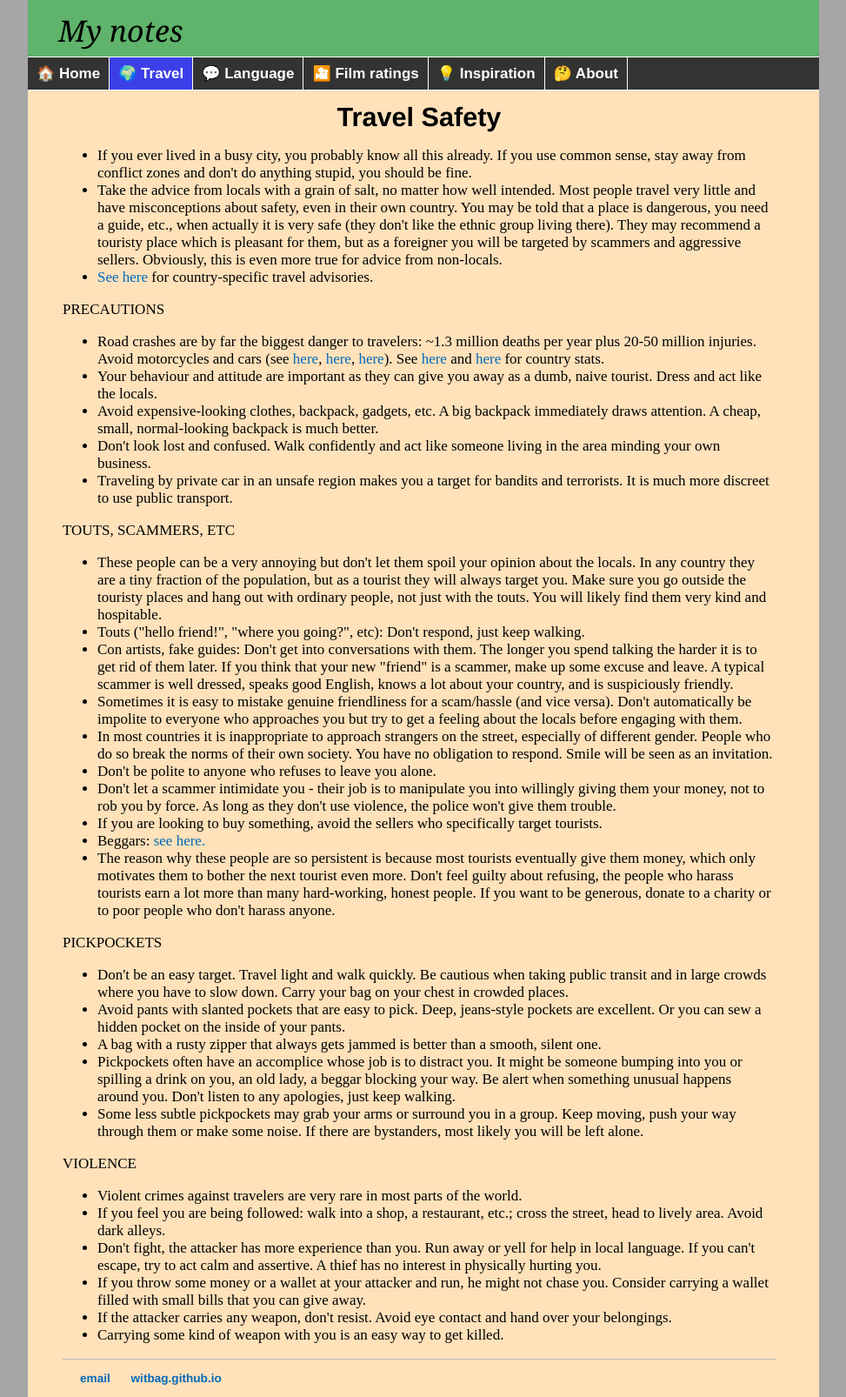
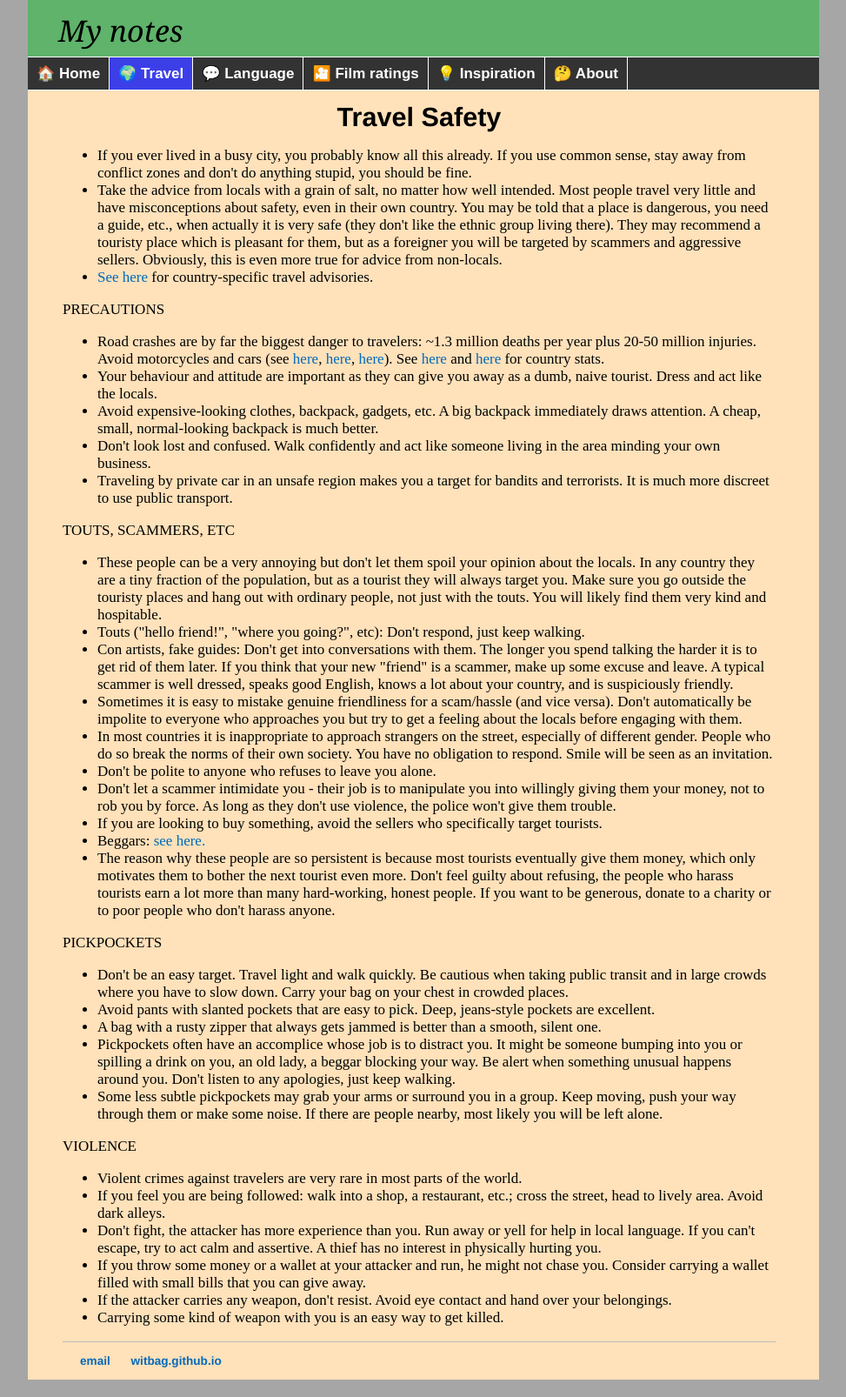
Before and after one commit to witbag/witbag.github.io, a Jekyll site: the page built from travel/safety.html, in a window 1280 px wide. Shown: the whole page at 87% size, without its empty margins (153-1126 px from the left). Built offline with Jekyll 4.4.1, drawn with Linux system fonts in a browser that asks for light colours.

Commit message:
Update safety.html

```diff
--- a/travel/safety.html
+++ b/travel/safety.html
@@ -37,10 +37,10 @@ title: Travel advice
 <p>PICKPOCKETS</p>
 <ul>
 <li>Don't be an easy target. Travel light and walk quickly. Be cautious when taking public transit and in large crowds where you have to slow down. Carry your bag on your chest in crowded places.</li>
-<li>Avoid pants with slanted pockets that are easy to pick. Deep, jeans-style pockets are excellent. Or you can sew a hidden pocket on the inside of your pants.</li>
+<li>Avoid pants with slanted pockets that are easy to pick. Deep, jeans-style pockets are excellent.</li>
 <li>A bag with a rusty zipper that always gets jammed is better than a smooth, silent one.</li>
 <li>Pickpockets often have an accomplice whose job is to distract you. It might be someone bumping into you or spilling a drink on you, an old lady, a beggar blocking your way. Be alert when something unusual happens around you. Don't listen to any apologies, just keep walking.</li>
-<li>Some less subtle pickpockets may grab your arms or surround you in a group. Keep moving, push your way through them or make some noise. If there are bystanders, most likely you will be left alone.</li>
+<li>Some less subtle pickpockets may grab your arms or surround you in a group. Keep moving, push your way through them or make some noise. If there are people nearby, most likely you will be left alone.</li>
 </ul>
 <p>VIOLENCE</p>
 <ul>
```
